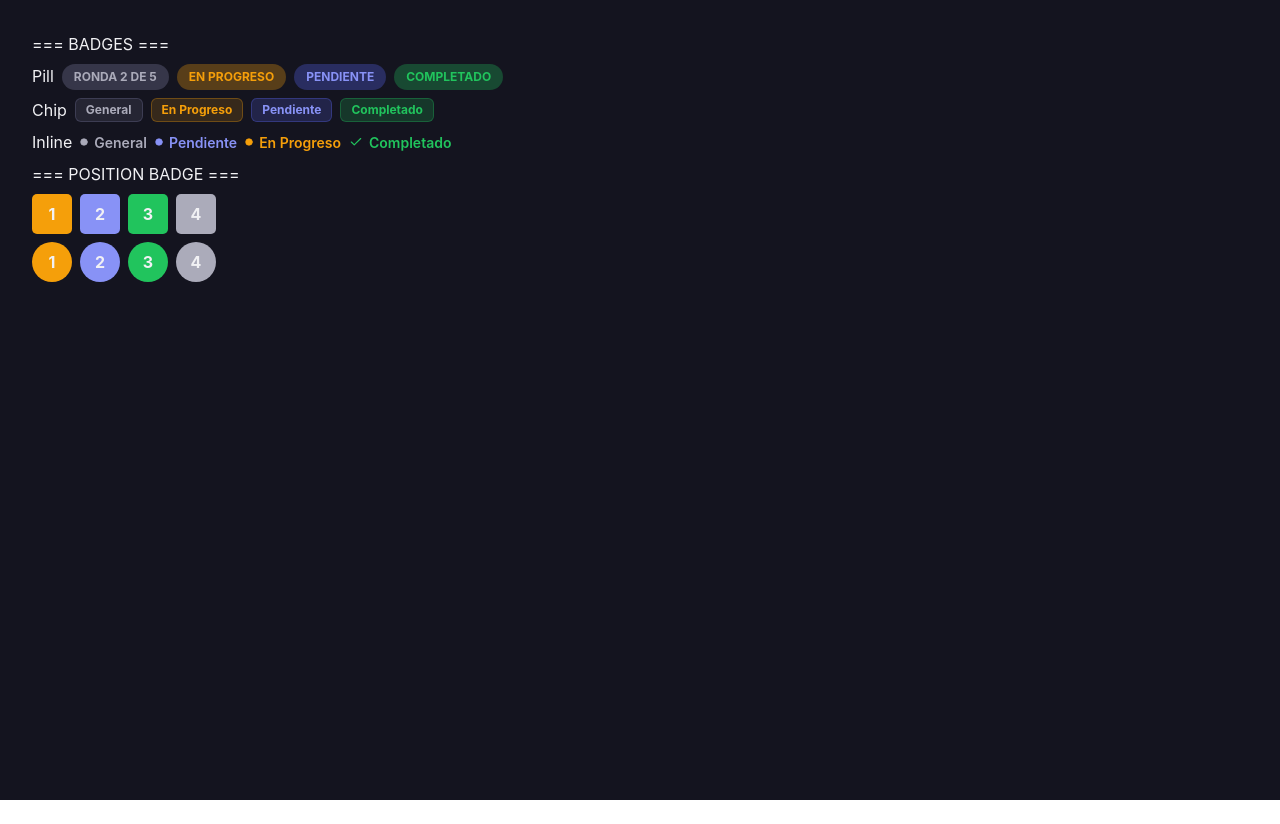
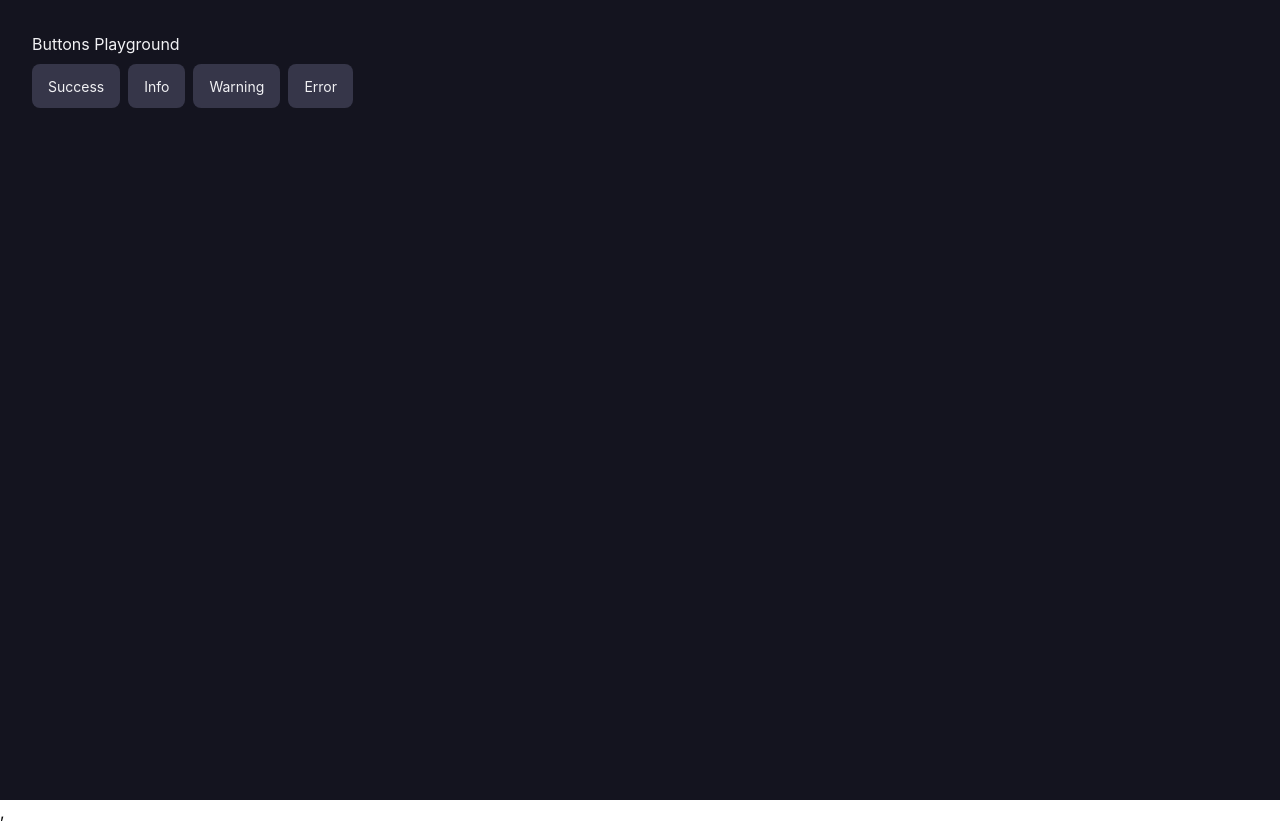
Before and after one commit to luis734/Gestor-torneos-web, a React (Vite) app: page / in a window 1280 px wide. Before the commit the page ends 800 px from the top, so only its background shows below. Built offline with nearby package versions, Linux system fonts and the light colour scheme.

Commit message:
(FEATURE) Se creo el provider para manejar el sistema de toasts.
- Se creo el provider y contexto necesario para manejar el sistema de toasts.
- Se agrego el provider a la aplicación en `main.tsx`.
- Se ajusto el ejemplo para usar el provider.

```diff
--- a/src/App.tsx
+++ b/src/App.tsx
@@ -1,11 +1,10 @@
 // import { DashboardPage } from './features/dashboard/DashboardPage'
 
-import { BadgeExample } from "./components/ui/badges/badgeExample"
-// import { InputExample } from "./components/ui/input/inputExample"
+import { ToastExample } from "./components/ui/toast/toastExample"
 
 function App() {
 //   return <DashboardPage/>
-    return <BadgeExample/>
+    return <ToastExample/>
 }
 
 export default App
--- /dev/null
+++ b/src/components/ui/toast/toastContext.ts
@@ -0,0 +1,10 @@
+import { createContext } from "react";
+import type { ToastCreateData } from "./toast.types"
+
+export type ToastContextValue = {
+    addToast: (toast: ToastCreateData) => void;
+}
+
+export const ToastContext = createContext<ToastContextValue | null>(
+    null
+);
--- a/src/components/ui/toast/toastExample.tsx
+++ b/src/components/ui/toast/toastExample.tsx
@@ -1,30 +1,22 @@
+import { Button } from "../button";
+import type { ToastCreateData, ToastVariants } from "./toast.types";
 import { useState } from "react";
-import { Button } from "../button";
-import { ToastContainer } from "./toastContainer";
-import type { ToastData, ToastVariants } from "./toast.types";
+import { useToast } from "./useToast";
 
 export function ToastExample() {
-    const [toasts, setToast] = useState<ToastData[]>([]);
     const [count, setCount] = useState(1);
+    const { addToast} = useToast(); // Se necesia importar para agregar y mostrar toast.
 
-    function deleteToast(id:string) {
-        setToast((currentToasts) =>
-            currentToasts.filter(
-                (toast) => toast.id !== id
-            )
-        );
-    }
-
-    function addToast(variant:ToastVariants) {
-        const newToast: ToastData = {
-            id: String(count),
+    function createNewToast(variant:ToastVariants) {
+        // Creamos un objeto de tipo toastCreateData para pasra los datos necesarios
+        const newToast: ToastCreateData = {
             variant: variant,
             title: `${count} Title`,
             message: `${count} Message`,
         }
 
-        setToast([...toasts, newToast]);
-        setCount(count+1);
+        setCount((current) => current + 1);
+        addToast(newToast); // Usamos la funcion necesaria para poder agregar y visualizar un nuevo toast
     }
 
     return (
@@ -34,13 +26,12 @@ export function ToastExample() {
                 <h1>Buttons Playground</h1>
 
                 <div className="flex gap-2">
-                    <Button variant="secondary" onClick={() => addToast("default")}>Success</Button>
-                    <Button variant="secondary" onClick={() => addToast("info")}>Info</Button>
-                    <Button variant="secondary" onClick={() => addToast("warning")}>Warning</Button>
-                    <Button variant="secondary" onClick={() => addToast("error")}>Error</Button>
+                    <Button variant="secondary" onClick={() => createNewToast("default")}>Success</Button>
+                    <Button variant="secondary" onClick={() => createNewToast("info")}>Info</Button>
+                    <Button variant="secondary" onClick={() => createNewToast("warning")}>Warning</Button>
+                    <Button variant="secondary" onClick={() => createNewToast("error")}>Error</Button>
                 </div>
             </div>
-            <ToastContainer toastList={toasts} toClose={(id) => deleteToast(id)}></ToastContainer>
         </div>
     );
 }
--- /dev/null
+++ b/src/components/ui/toast/toastProvider.tsx
@@ -0,0 +1,50 @@
+import { useState } from "react";
+import type { ToastCreateData, ToastData } from "./toast.types";
+import { ToastContext } from "./toastContext";
+import { ToastContainer } from "./toastContainer";
+
+type ToastProviderProps = {
+    children: React.ReactNode;
+};
+
+export function ToastProvider({children}:ToastProviderProps) {
+    const [toasts, setToasts] = useState<ToastData[]>([]);
+
+    function addToast(data: ToastCreateData) {
+        const newId = crypto.randomUUID();
+
+        const newToast: ToastData = {
+            id: newId,
+            variant: data.variant,
+            title: data.title,
+            message: data.message
+        };
+
+        setToasts((currentToasts) =>
+            [...currentToasts, newToast]
+        );
+    }
+
+    function removeToast(id: string) {
+        setToasts((currentToasts) =>
+            currentToasts.filter(
+                (toast) => toast.id !== id
+            )
+        );
+    }
+
+    return (
+        <ToastContext.Provider
+            value={{
+                addToast
+            }}
+        >
+            {children}
+
+            <ToastContainer
+                toastList={toasts}
+                toClose={removeToast}
+            />
+        </ToastContext.Provider>
+    )
+}
--- /dev/null
+++ b/src/components/ui/toast/useToast.ts
@@ -0,0 +1,12 @@
+import { useContext } from "react";
+import { ToastContext } from "./toastContext";
+
+export function useToast() {
+    const context = useContext(ToastContext);
+
+    if (context === null) {
+        throw Error("useToast must be inside ToastProvider");
+    }
+
+    return context;
+}
--- a/src/main.tsx
+++ b/src/main.tsx
@@ -2,9 +2,12 @@ import { StrictMode } from 'react'
 import { createRoot } from 'react-dom/client'
 import './theme/index.css'
 import App from './App.tsx'
+import { ToastProvider } from './components/ui/toast/toastProvider.tsx'
 
 createRoot(document.getElementById('root')!).render(
-  <StrictMode>
-    <App />
-  </StrictMode>,
+    <ToastProvider>
+        <StrictMode>
+            <App />
+        </StrictMode>,
+    </ToastProvider>
 )
```
Also changed, not shown: src/components/ui/toast/toast.types.ts (+7 -0 lines).
